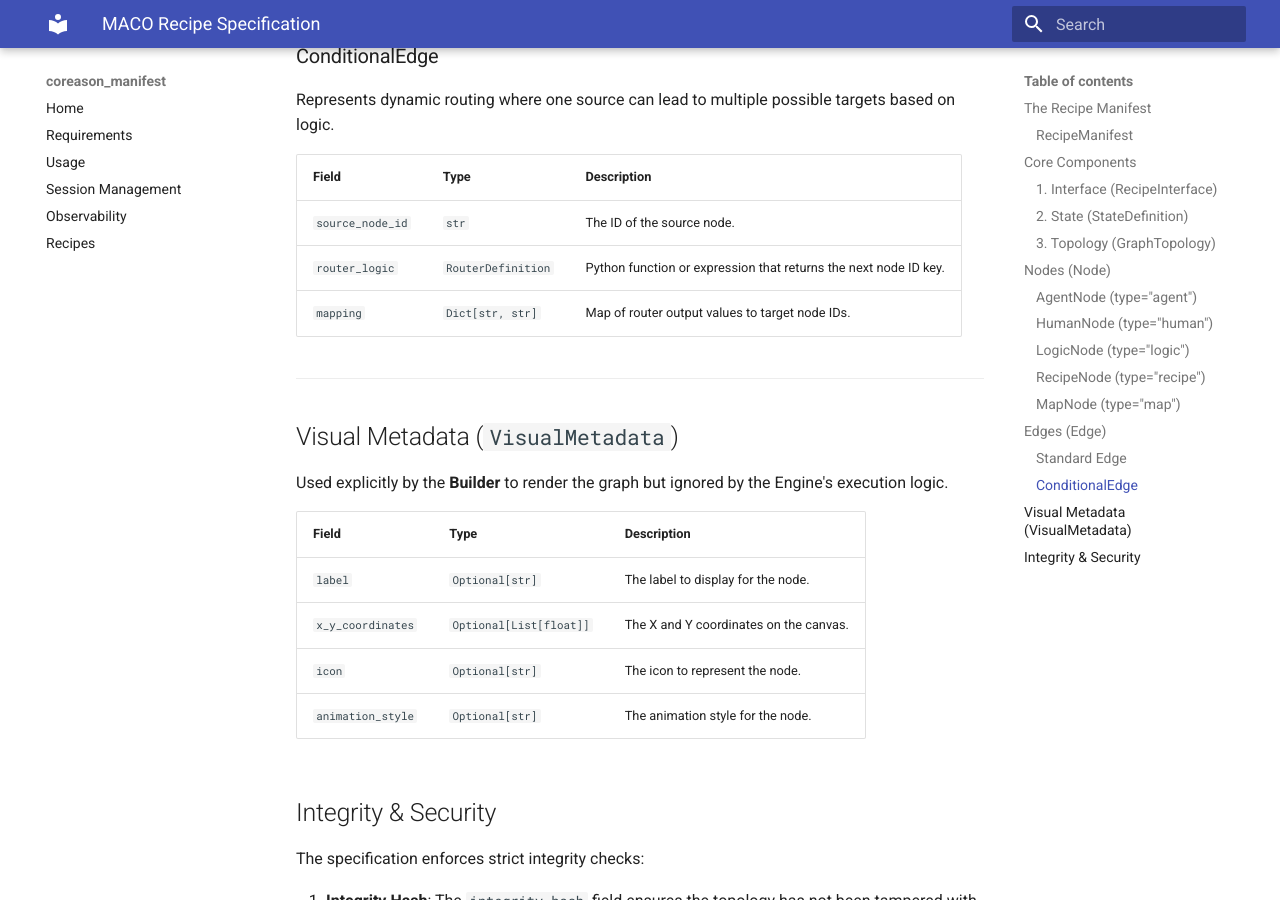
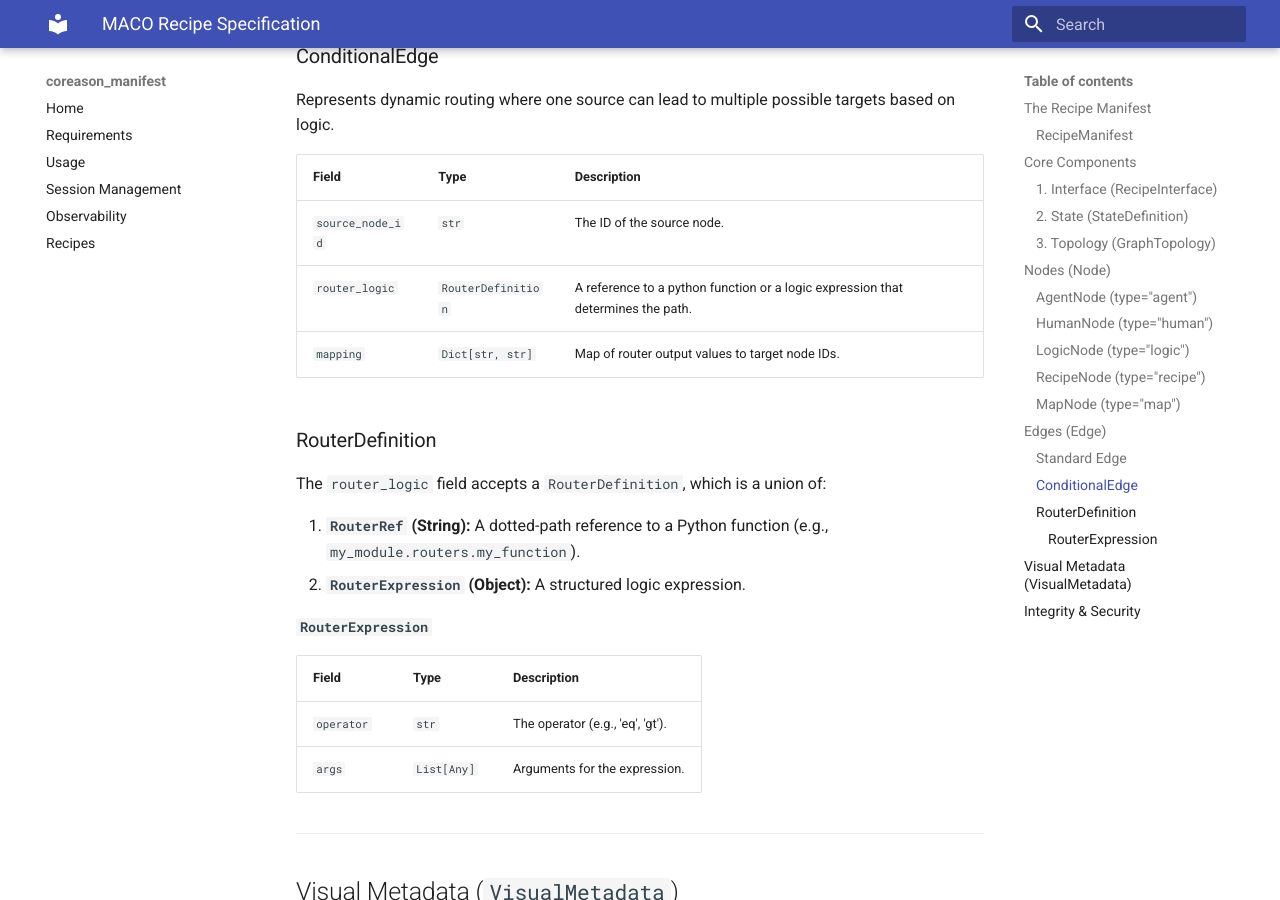
Before and after one commit to CoReason-AI/coreason-manifest, an MkDocs documentation site: the page built from docs/maco_recipe_specification.md, in a window 1280 px wide and 900 px high, scrolled down 3650 px. Built offline with MkDocs 1.6.1 and Material for MkDocs 9.7.7, drawn with Linux system fonts in a browser that asks for light colours.

Commit message:
docs: fix inconsistencies between documentation and code (#144)
- Update `docs/maco_recipe_specification.md` to correctly describe `RouterDefinition` as a union of `RouterRef` and `RouterExpression`.
- Update `docs/open_agent_specification.md` to include the `custom_metadata` field in `AgentDefinition`.

```diff
--- a/docs/maco_recipe_specification.md
+++ b/docs/maco_recipe_specification.md
@@ -123,8 +123,22 @@ Represents dynamic routing where one source can lead to multiple possible target
 | Field | Type | Description |
 | :--- | :--- | :--- |
 | `source_node_id` | `str` | The ID of the source node. |
-| `router_logic` | `RouterDefinition` | Python function or expression that returns the next node ID key. |
+| `router_logic` | `RouterDefinition` | A reference to a python function or a logic expression that determines the path. |
 | `mapping` | `Dict[str, str]` | Map of router output values to target node IDs. |
+
+### RouterDefinition
+
+The `router_logic` field accepts a `RouterDefinition`, which is a union of:
+
+1.  **`RouterRef` (String):** A dotted-path reference to a Python function (e.g., `my_module.routers.my_function`).
+2.  **`RouterExpression` (Object):** A structured logic expression.
+
+#### `RouterExpression`
+
+| Field | Type | Description |
+| :--- | :--- | :--- |
+| `operator` | `str` | The operator (e.g., 'eq', 'gt'). |
+| `args` | `List[Any]` | Arguments for the expression. |
 
 ---
 
```
Also changed, not shown: docs/open_agent_specification.md (+4 -1 lines).
